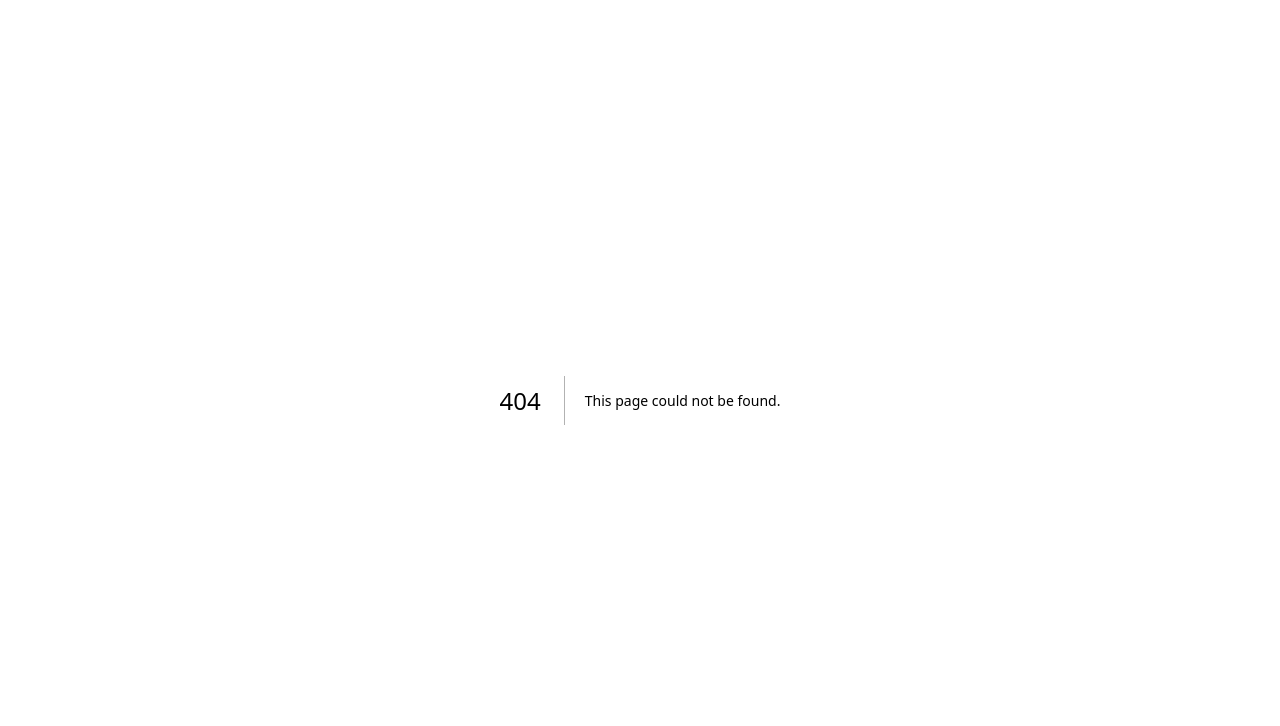
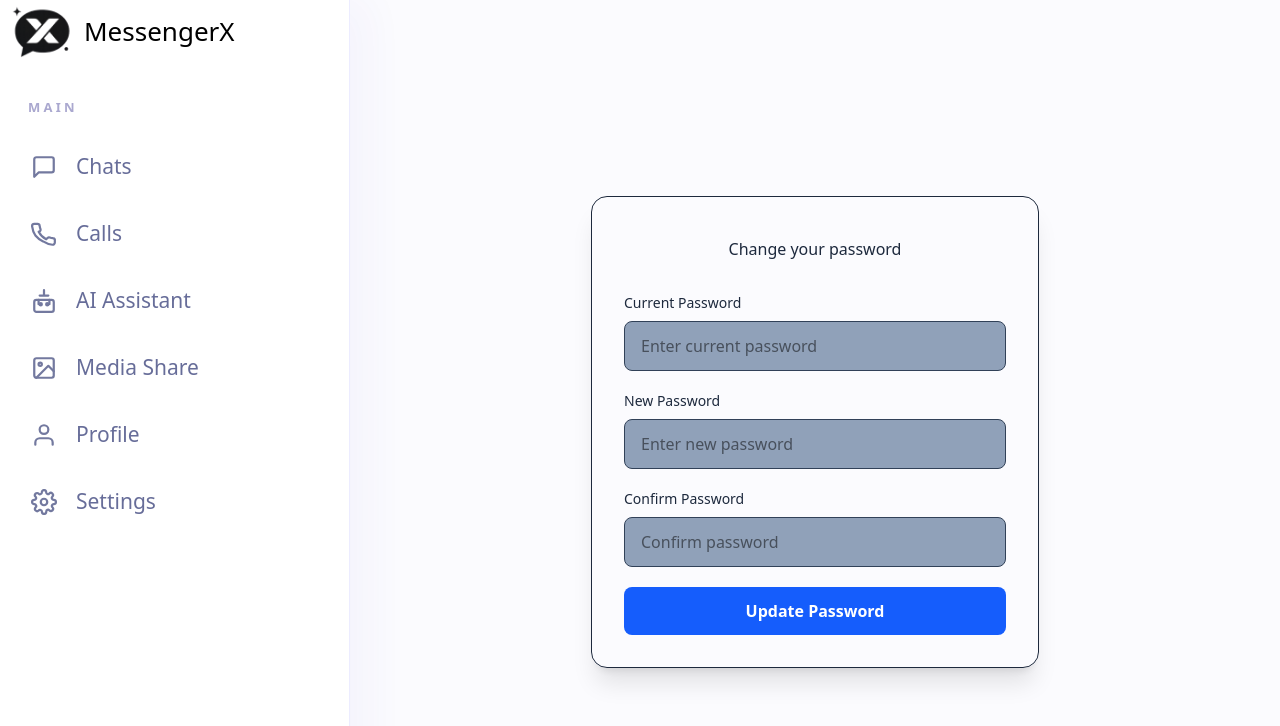
Before and after one commit to KrishnaChandraShiwakoti/messenger_x_web, a Next.js app: page /dashboard/security in a window 1280 px wide. Before the commit this address had no page. Shown: the top 726 px of the page. Built offline with nearby package versions, Linux system fonts and the light colour scheme; no server answers.

Commit message:
added change password feature

```diff
--- a/app/dashboard/profile/_components/profile-client.tsx
+++ b/app/dashboard/profile/_components/profile-client.tsx
@@ -27,6 +27,7 @@ const accountItems = [
     subtitle: "Change Password",
     icon: icons.shield,
     tone: "text-[#0891b2] bg-[#e0f7fb]",
+    url: "/dashboard/security",
   },
 ];
 
@@ -91,8 +92,9 @@ function ProfileSection({
             onClick={() => {
               if (item.url) {
                 router.push(item.url!);
+              } else {
+                toast.info(`Page Not added Yet`); // Show toast message
               }
-              toast.info(`Page Not added Yet`); // Show toast message
             }}>
             <span
               className={`flex h-14 w-14 shrink-0 items-center justify-center rounded-lg ${item.tone}`}>
--- /dev/null
+++ b/app/dashboard/security/_components/changePassword.tsx
@@ -0,0 +1,172 @@
+"use client";
+import { useState } from "react";
+
+import { useForm } from "react-hook-form";
+import { z } from "zod";
+import { zodResolver } from "@hookform/resolvers/zod";
+import { handleUpdatePassword } from "@/lib/actions/auth-action";
+import { toast } from "react-toastify";
+
+const changePasswordSchema = z
+  .object({
+    currentPassword: z.string().min(1, "Current password is required"),
+
+    newPassword: z
+      .string()
+      .min(8, "Password must be at least 8 characters")
+      .regex(/[A-Z]/, "Must contain at least one uppercase letter")
+      .regex(/[a-z]/, "Must contain at least one lowercase letter")
+      .regex(/[0-9]/, "Must contain at least one number"),
+
+    confirmPassword: z.string().min(1, "Please confirm your password"),
+  })
+  .refine((data) => data.newPassword === data.confirmPassword, {
+    message: "Passwords do not match",
+    path: ["confirmPassword"],
+  })
+  .refine((data) => data.currentPassword !== data.newPassword, {
+    message: "New password must be different from current password",
+    path: ["newPassword"],
+  });
+
+export default function ChangePassword() {
+  const [success, setSuccess] = useState("");
+
+  const {
+    register,
+    handleSubmit,
+    reset,
+    formState: { errors, isSubmitting },
+  } = useForm({
+    resolver: zodResolver(changePasswordSchema),
+
+    defaultValues: {
+      currentPassword: "",
+      newPassword: "",
+      confirmPassword: "",
+    },
+  });
+
+  const onSubmit = async (data: z.infer<typeof changePasswordSchema>) => {
+    setSuccess("");
+
+    try {
+      // Replace with your API call
+      const response = await handleUpdatePassword(data);
+
+      if (!response.success) {
+        throw new Error(response.message || "Update profile failed");
+      }
+
+      toast.success("Password updated successfully");
+    } catch (error: Error | any) {
+      toast.error(error.message || "Password update failed");
+    }
+  };
+
+  return (
+    <div className="min-h-screen  flex items-center justify-center px-4">
+      <div className="w-full max-w-md rounded-2xl border border-slate-800 0 p-8 shadow-xl">
+        <div className="mb-8 text-center">
+          <p className="mt-2 text-slate-800">Change your password</p>
+        </div>
+
+        <form onSubmit={handleSubmit(onSubmit)} className="space-y-5">
+          {/* Old Password */}
+
+          <div>
+            <label className="mb-2 block text-sm text-slate-800">
+              Current Password
+            </label>
+
+            <input
+              type="password"
+              placeholder="Enter current password"
+              {...register("currentPassword")}
+              className={`w-full rounded-lg border bg-slate-400 px-4 py-3 text-black outline-none transition
+
+              ${
+                errors.currentPassword
+                  ? "border-red-500"
+                  : "border-slate-700 focus:border-blue-500"
+              }`}
+            />
+
+            {errors.currentPassword && (
+              <p className="mt-1 text-sm text-red-500">
+                {errors.currentPassword.message}
+              </p>
+            )}
+          </div>
+
+          {/* New Password */}
+
+          <div>
+            <label className="mb-2 block text-sm text-slate-800">
+              New Password
+            </label>
+
+            <input
+              type="password"
+              placeholder="Enter new password"
+              {...register("newPassword")}
+              className={`w-full rounded-lg border bg-slate-400 px-4 py-3 text-black outline-none transition
+
+              ${
+                errors.newPassword
+                  ? "border-red-500"
+                  : "border-slate-700 focus:border-blue-500"
+              }`}
+            />
+
+            {errors.newPassword && (
+              <p className="mt-1 text-sm text-red-500">
+                {errors.newPassword.message}
+              </p>
+            )}
+          </div>
+
+          {/* Confirm Password */}
+
+          <div>
+            <label className="mb-2 block text-sm text-slate-800">
+              Confirm Password
+            </label>
+
+            <input
+              type="password"
+              placeholder="Confirm password"
+              {...register("confirmPassword")}
+              className={`w-full rounded-lg border bg-slate-400 px-4 py-3 text-black outline-none transition
+
+              ${
+                errors.confirmPassword
+                  ? "border-red-500"
+                  : "border-slate-700 focus:border-blue-500"
+              }`}
+            />
+
+            {errors.confirmPassword && (
+              <p className="mt-1 text-sm text-red-500">
+                {errors.confirmPassword.message}
+              </p>
+            )}
+          </div>
+
+          {success && (
+            <div className="rounded-lg border border-green-500 bg-green-500/20 p-3 text-sm text-green-400">
+              {success}
+            </div>
+          )}
+
+          <button
+            type="submit"
+            disabled={isSubmitting}
+            className="w-full rounded-lg bg-blue-600 py-3 font-semibold text-white transition hover:bg-blue-700 disabled:cursor-not-allowed disabled:opacity-60">
+            {isSubmitting ? "Updating..." : "Update Password"}
+          </button>
+        </form>
+      </div>
+    </div>
+  );
+}
--- /dev/null
+++ b/app/dashboard/security/page.tsx
@@ -0,0 +1,5 @@
+import ChangePassword from "./_components/changePassword";
+
+export default function Page() {
+  return <ChangePassword />;
+}
--- a/lib/api/endpoints.ts
+++ b/lib/api/endpoints.ts
@@ -5,6 +5,6 @@ export const API = {
     LOGIN: "/api/v1/users/login",
     WHOAMI: "/api/v1/users/whoami",
     UPDATE: "/api/v1/users/update",
-    UPDATE_PASSWORD: "/api/v1/users/update-password",
+    UPDATE_PASSWORD: "/api/v1/users/change-password",
   },
 };
```
